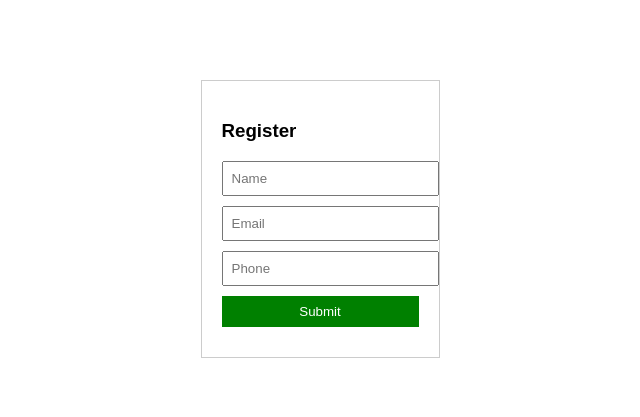
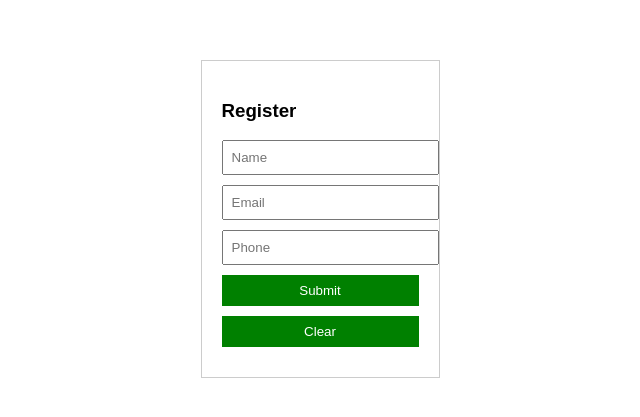
Before and after one commit to rithvik-6710/devweek1, a plain HTML site: page index.html in a window 1280 px wide. Shown: the part 189-606 px from the top of the page, without its empty margins (320-960 px from the left). Drawn offline with Linux system fonts and the light colour scheme.

Commit message:
re-commiting the file

```diff
--- a/index.html
+++ b/index.html
@@ -16,6 +16,8 @@
       <input type="tel" placeholder="Phone" required />
 
       <button id="button" type="submit">Submit</button>
+
+      <button id="clear" type="button">Clear</button>
     </form>
 
     <script>
```
